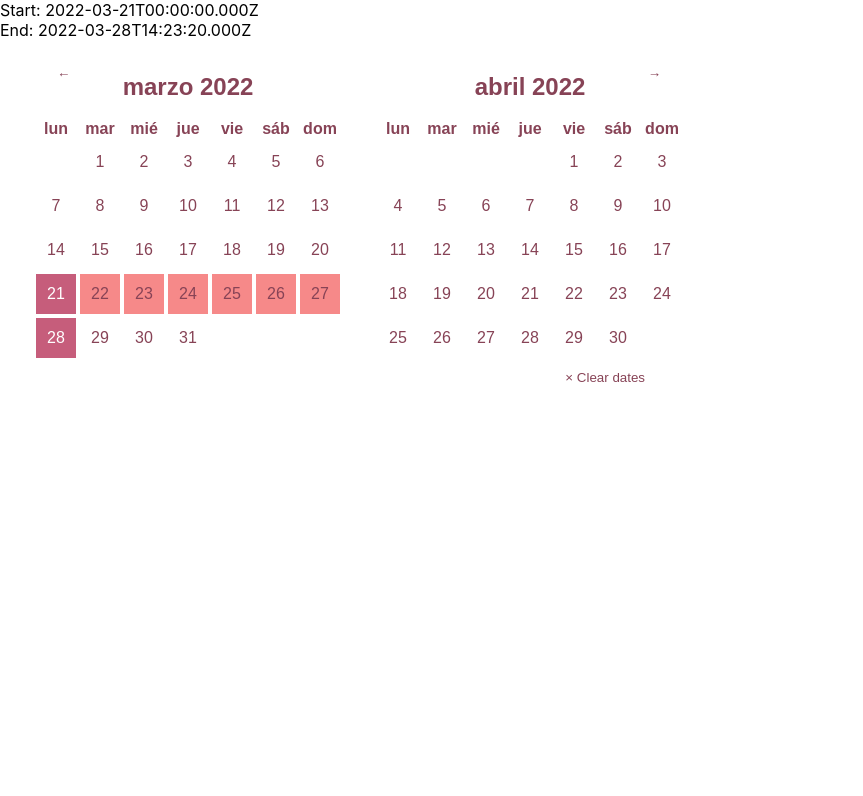
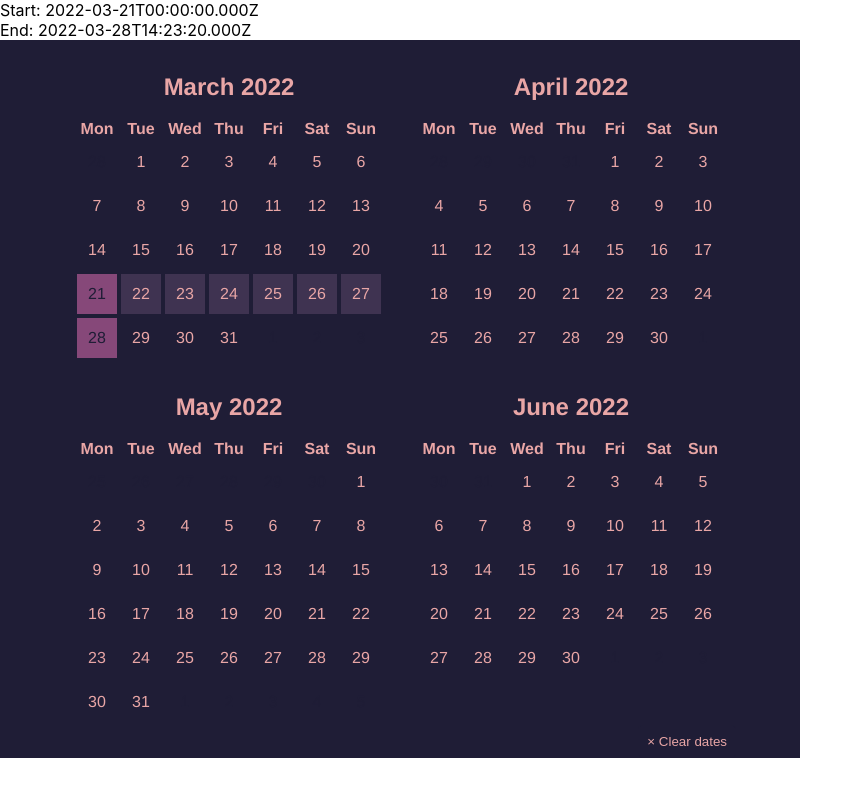
Before and after one commit to ssmirnovacode/calendar, a React (Create React App) app: page / in a window 1280 px wide. Shown: the top 796 px of the page, without its empty margins (0-863 px from the left). Built offline with nearby package versions, Linux system fonts and the light colour scheme.

Commit message:
arrows prop set to false as default

```diff
--- a/package.json
+++ b/package.json
@@ -33,7 +33,8 @@
     "start": "react-scripts start",
     "build": "del dist && babel src --out-dir dist --copy-files",
     "test": "react-scripts test",
-    "eject": "react-scripts eject"
+    "eject": "react-scripts eject",
+    "publish": "npm publish --access=public"
   },
   "eslintConfig": {
     "extends": [
--- a/src/App.js
+++ b/src/App.js
@@ -41,13 +41,13 @@ const App = () => {
         <div>End: {selectedDates.endDate?.toISOString()} </div>
 
         <Calendar
-            numberOfMonths={2}
-            arrows={true}
+            numberOfMonths={4}
+            //arrows={true}
             startDate={selectedDates.startDate}
             endDate={selectedDates.endDate}
             onChange={setSelectedDates}
-            locale={LOCALE}
-            //theme={DARK_THEME}
+            //locale={LOCALE}
+            theme={DARK_THEME}
             clearDatesBtn
             //vertical
             />
--- a/src/components/Calendar.js
+++ b/src/components/Calendar.js
@@ -9,7 +9,7 @@ const Calendar = props => {
 
     const {
         numberOfMonths=2,
-        arrows=true,
+        arrows=false,
         startDate,
         endDate,
         onChange: setDates,
```
Also changed, not shown: 1 other file (tests, documents, lock files or other folders).
